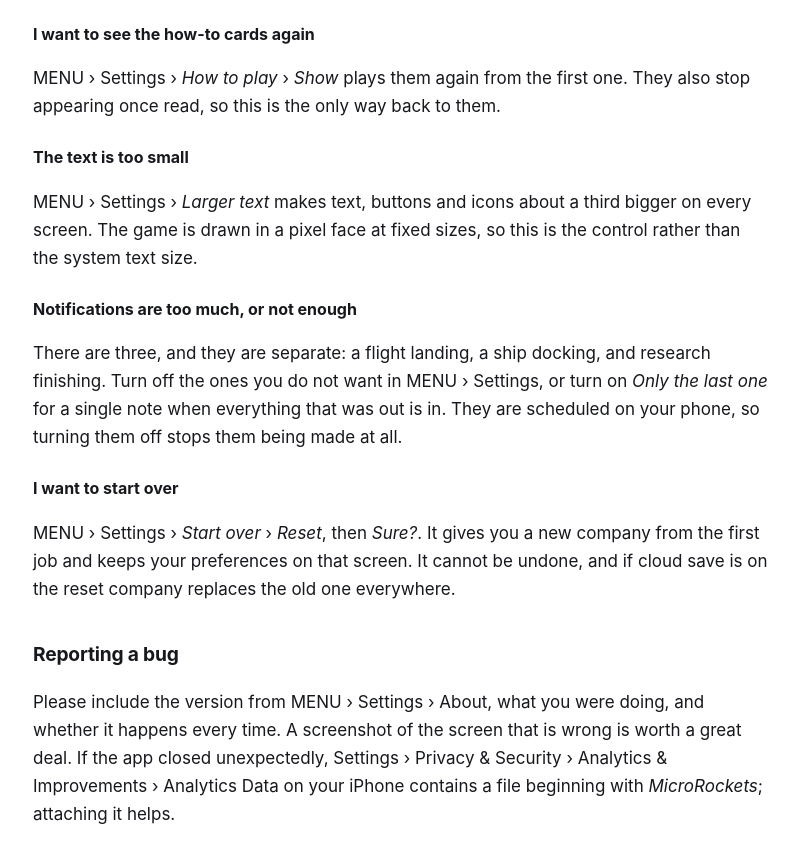
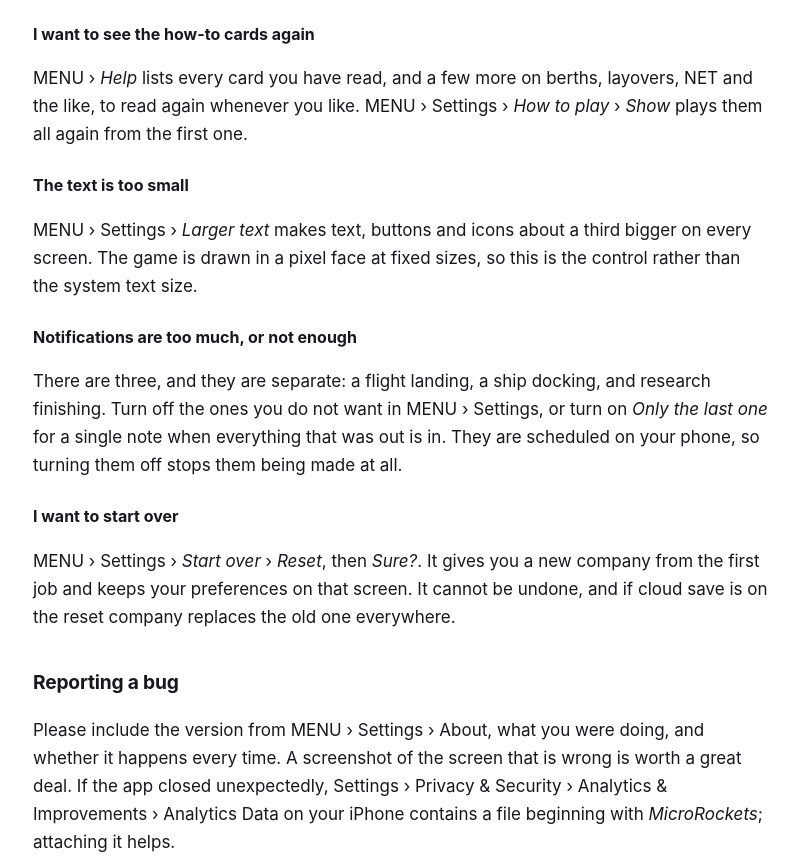
Before and after one commit to tidalforgegames/microrockets, a plain HTML site: page docs/support.html in a window 1280 px wide. Shown: the part 1257-2118 px from the top of the page, without its empty margins (239-1037 px from the left). Drawn offline with Linux system fonts and the light colour scheme.

Commit message:
Support: the how-to cards are on MENU > Help now (1.0.1)
Co-Authored-By: Claude Opus 5.5 <noreply@anthropic.com>

```diff
--- a/docs/support.html
+++ b/docs/support.html
@@ -90,8 +90,9 @@
 
 <h3>I want to see the how-to cards again</h3>
 <p>
-  MENU &rsaquo; Settings &rsaquo; <em>How to play</em> &rsaquo; <em>Show</em> plays them again from the first one. They also
-  stop appearing once read, so this is the only way back to them.
+  MENU &rsaquo; <em>Help</em> lists every card you have read, and a few more on berths, layovers, NET and the like, to read
+  again whenever you like. MENU &rsaquo; Settings &rsaquo; <em>How to play</em> &rsaquo; <em>Show</em> plays them all again from
+  the first one.
 </p>
 
 <h3>The text is too small</h3>
```
